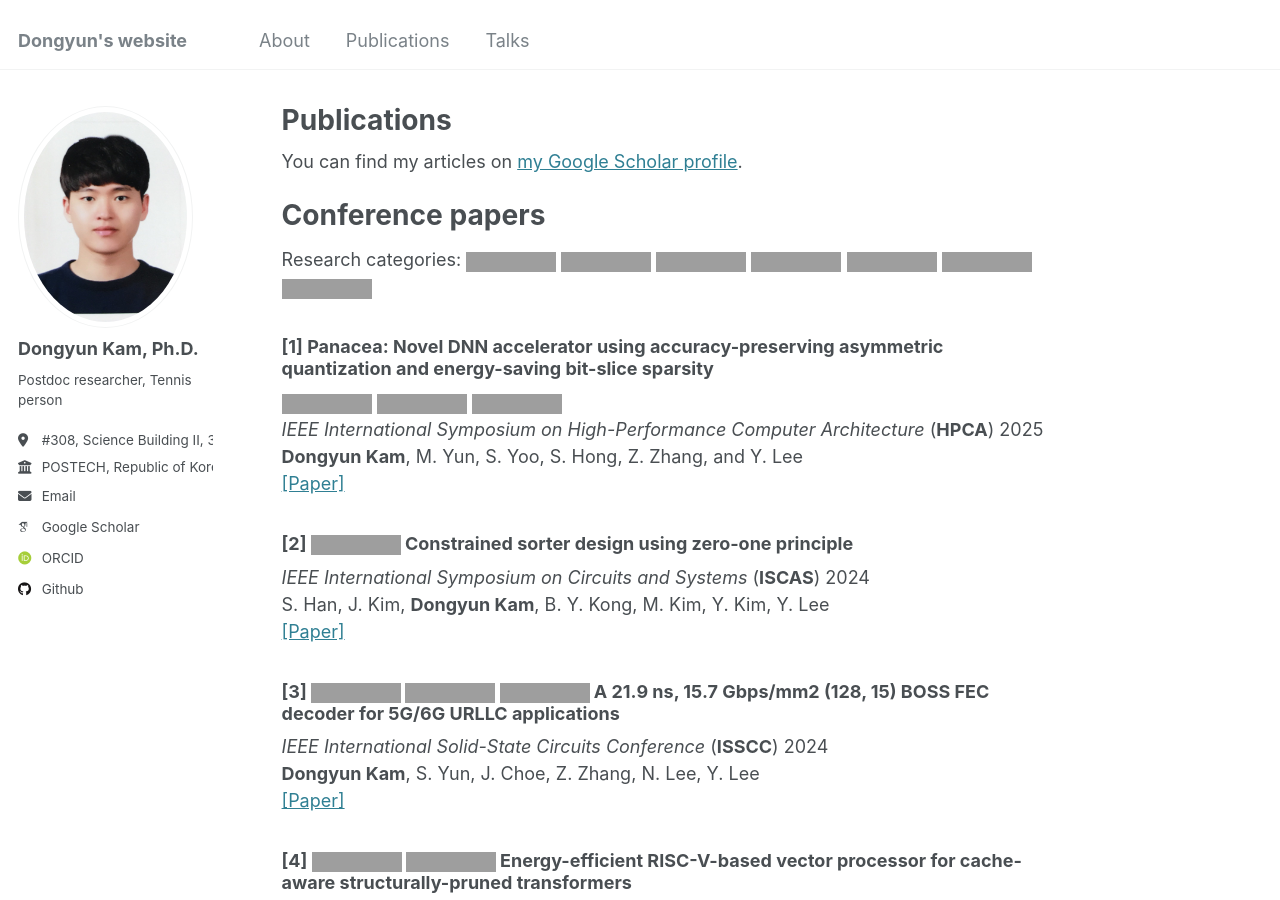
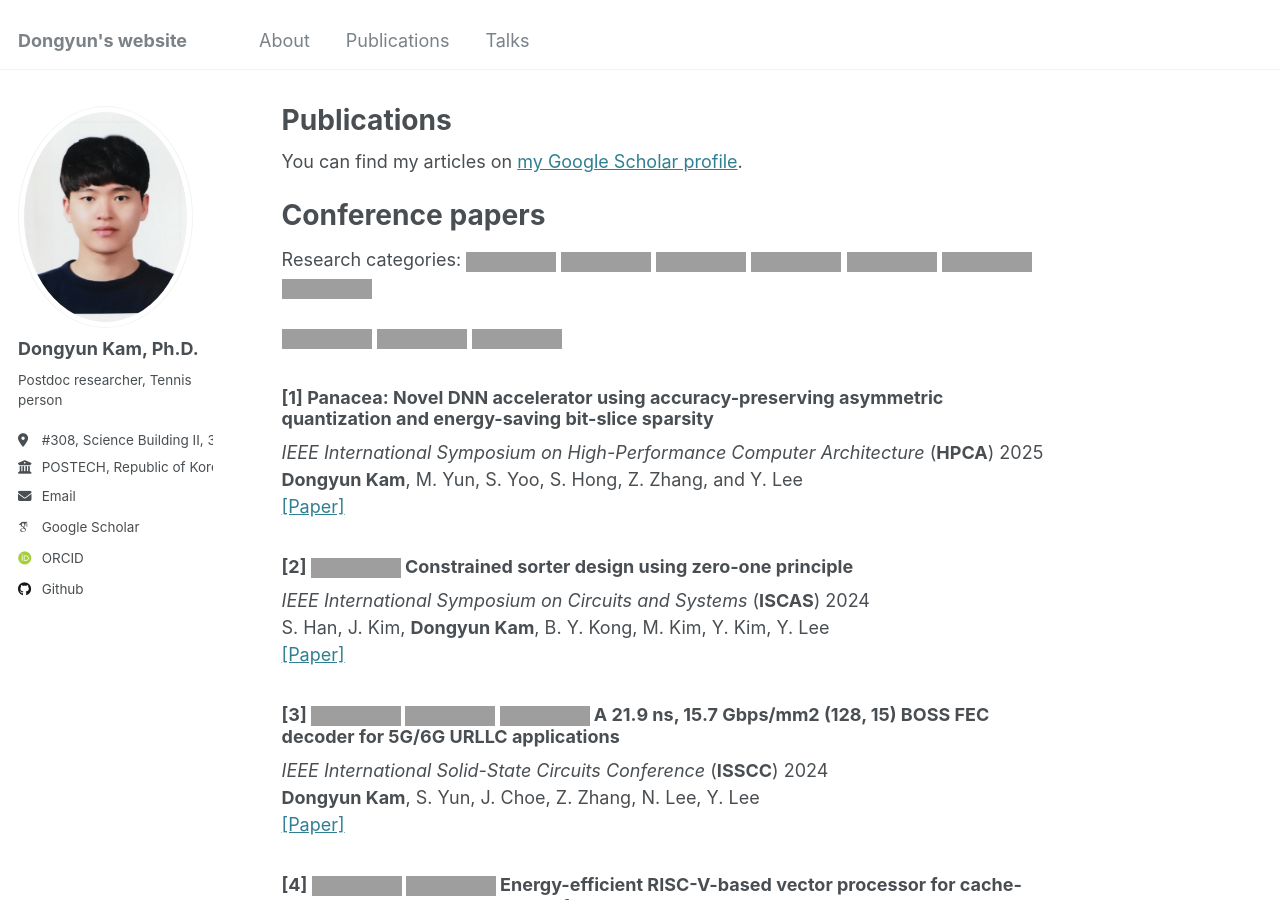
Before and after one commit to Dongyunkam/dongyunkam.github.io, a Jekyll site: the page built from _pages/publications.md, in a window 1280 px wide and 900 px high. Built offline with Jekyll 4.4.1, drawn with Linux system fonts in a browser that asks for light colours; some web fonts are replaced; grey boxes are pictures that could not be loaded.

Commit message:
Update publications.md

```diff
--- a/_pages/publications.md
+++ b/_pages/publications.md
@@ -10,8 +10,8 @@ Conference papers
 ======
 Research categories: <img alt="" src="https://img.shields.io/badge/DNN-000000"/> <img alt="" src="https://img.shields.io/badge/Communication-008FC7"/> <img alt="" src="https://img.shields.io/badge/Architecture-68BC71"/> <img src="https://img.shields.io/badge/Framework-A100FF"/> <img alt="" src="https://img.shields.io/badge/ASIC-FF9E0F"/> <img alt="" src="https://img.shields.io/badge/FPGA-A9225C"/> <img alt="" src="https://img.shields.io/badge/GPU-A5915F"/>
 
+<img alt="" src="https://img.shields.io/badge/DNN-000000"/> <img alt="" src="https://img.shields.io/badge/Architecture-68BC71"/> <img alt="" src="https://img.shields.io/badge/ASIC-FF9E0F"/>
 ### [1] Panacea: Novel DNN accelerator using accuracy-preserving asymmetric quantization and energy-saving bit-slice sparsity
-<img alt="" src="https://img.shields.io/badge/DNN-000000"/> <img alt="" src="https://img.shields.io/badge/Architecture-68BC71"/> <img alt="" src="https://img.shields.io/badge/ASIC-FF9E0F"/>
 _IEEE International Symposium on High-Performance Computer Architecture_ (**HPCA**) 2025
 **Dongyun Kam**, M. Yun, S. Yoo, S. Hong, Z. Zhang, and Y. Lee
 [[Paper]](https://arxiv.org/abs/2412.10059)
```
